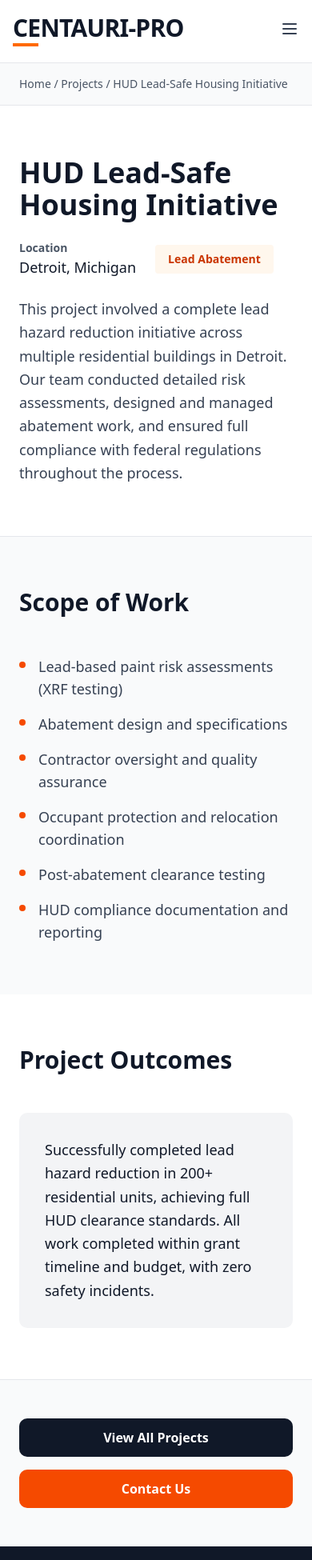
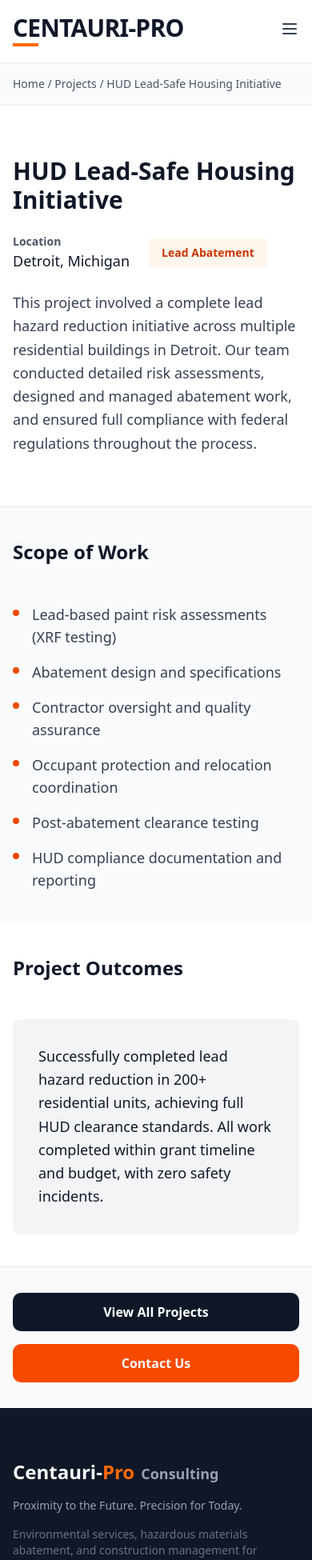
Before and after one commit to nexdyne/Stratra-Dynamics-L.L.C, a React (Vite) app: page /project/1 in a window 390 px wide. Shown: the top 1950 px of the page at 80% size. Built offline with nearby package versions, Linux system fonts and the light colour scheme.

Commit message:
Phone optimize ProjectDetailPage: mobile text, spacing, padding
Updated the layout and styling of the Project Detail Page for better responsiveness and visual consistency.

```diff
--- a/src/pages/ProjectDetailPage.jsx
+++ b/src/pages/ProjectDetailPage.jsx
@@ -61,8 +61,8 @@ export default function ProjectDetailPage() {
     return (
       <div className="min-h-screen bg-white">
         <section className="bg-gray-900 text-white py-20 xl:py-24">
-          <div className="max-w-6xl xl:max-w-7xl mx-auto px-6 xl:px-8">
-            <h1 className="text-4xl md:text-5xl font-bold mb-4">Project Not Found</h1>
+          <div className="max-w-6xl xl:max-w-7xl mx-auto px-4 sm:px-6 xl:px-8">
+            <h1 className="text-3xl sm:text-4xl md:text-5xl font-bold mb-4">Project Not Found</h1>
             <p className="text-lg text-gray-300 mb-8">
               The project you are looking for does not exist.
             </p>
@@ -82,7 +82,7 @@ export default function ProjectDetailPage() {
     <div className="min-h-screen bg-white">
       {/* Breadcrumb */}
       <section className="bg-gray-50 py-4 border-b border-gray-200">
-        <div className="max-w-6xl xl:max-w-7xl mx-auto px-6 xl:px-8">
+        <div className="max-w-6xl xl:max-w-7xl mx-auto px-4 sm:px-6 xl:px-8">
           <div className="text-sm text-gray-600">
             <Link to="/" className="hover:text-orange-600">Home</Link> / <Link to="/projects" className="hover:text-orange-600">Projects</Link> / {project.title}
           </div>
@@ -91,8 +91,8 @@ export default function ProjectDetailPage() {
 
       {/* Project Header */}
       <section className="bg-white py-16 border-b border-gray-200">
-        <div className="max-w-6xl xl:max-w-7xl mx-auto px-6 xl:px-8">
-          <h1 className="text-4xl md:text-5xl font-bold text-gray-900 mb-6">{project.title}</h1>
+        <div className="max-w-6xl xl:max-w-7xl mx-auto px-4 sm:px-6 xl:px-8">
+          <h1 className="text-3xl sm:text-4xl md:text-5xl font-bold text-gray-900 mb-6">{project.title}</h1>
           <div className="mb-6 flex flex-wrap gap-6 items-center">
             <div>
               <p className="text-sm text-gray-600 font-semibold">Location</p>
@@ -111,9 +111,9 @@ export default function ProjectDetailPage() {
       </section>
 
       {/* Scope of Work */}
-      <section className="bg-gray-50 py-16 xl:py-20">
-        <div className="max-w-6xl xl:max-w-7xl mx-auto px-6 xl:px-8">
-          <h2 className="text-3xl font-bold text-gray-900 mb-12">Scope of Work</h2>
+      <section className="bg-gray-50 py-10 md:py-16 xl:py-20">
+        <div className="max-w-6xl xl:max-w-7xl mx-auto px-4 sm:px-6 xl:px-8">
+          <h2 className="text-2xl sm:text-3xl font-bold text-gray-900 mb-12">Scope of Work</h2>
           <ul className="space-y-4">
             {project.scopeItems.map((item, index) => (
               <li key={index} className="flex items-start text-lg text-gray-700">
@@ -126,9 +126,9 @@ export default function ProjectDetailPage() {
       </section>
 
       {/* Project Outcomes */}
-      <section className="bg-white py-16 xl:py-20">
-        <div className="max-w-6xl xl:max-w-7xl mx-auto px-6 xl:px-8">
-          <h2 className="text-3xl font-bold text-gray-900 mb-12">Project Outcomes</h2>
+      <section className="bg-white py-10 md:py-16 xl:py-20">
+        <div className="max-w-6xl xl:max-w-7xl mx-auto px-4 sm:px-6 xl:px-8">
+          <h2 className="text-2xl sm:text-3xl font-bold text-gray-900 mb-12">Project Outcomes</h2>
           <div className="bg-gray-100 p-8 rounded-lg">
             <p className="text-lg text-gray-900 leading-relaxed">
               {project.outcome}
@@ -138,8 +138,8 @@ export default function ProjectDetailPage() {
       </section>
 
       {/* Navigation */}
-      <section className="bg-gray-50 py-12 xl:py-16 border-t border-gray-200">
-        <div className="max-w-6xl xl:max-w-7xl mx-auto px-6 xl:px-8 text-center flex flex-col sm:flex-row justify-center gap-4">
+      <section className="bg-gray-50 py-8 md:py-12 xl:py-16 border-t border-gray-200">
+        <div className="max-w-6xl xl:max-w-7xl mx-auto px-4 sm:px-6 xl:px-8 text-center flex flex-col sm:flex-row justify-center gap-4">
           <Link
             to="/projects"
             className="inline-block bg-gray-900 text-white px-8 py-3 rounded-lg font-semibold hover:bg-gray-800 transition-colors"
```
